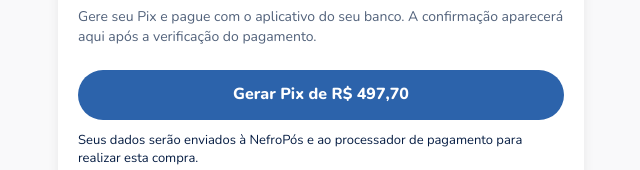
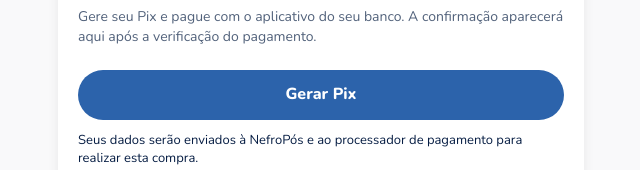
Before and after one commit to ronald-almeida/nefro, a website: page public/index.html in a window 1280 px wide. Shown: the part 1614-1784 px from the top of the page, without its empty margins (596-1236 px from the left). Drawn offline with Linux system fonts and the light colour scheme.

Commit message:
Update index.html

```diff
--- a/public/index.html
+++ b/public/index.html
@@ -45,7 +45,7 @@
         <div class="fields">
           <div class="pix-tab"><img src="/pix-icon.png" alt="" aria-hidden="true" width="26" height="26">Pix</div>
           <div class="pix-intro"><strong>R$ 497,70 à vista</strong><p>Gere seu Pix e pague com o aplicativo do seu banco. A confirmação aparecerá aqui após a verificação do pagamento.</p></div>
-          <button id="generate" type="submit">Gerar Pix de R$ 497,70</button>
+          <button id="generate" type="submit">Gerar Pix</button>
           <p class="privacy">Seus dados serão enviados à NefroPós e ao processador de pagamento para realizar esta compra.</p>
         </div>
       </fieldset>
```
